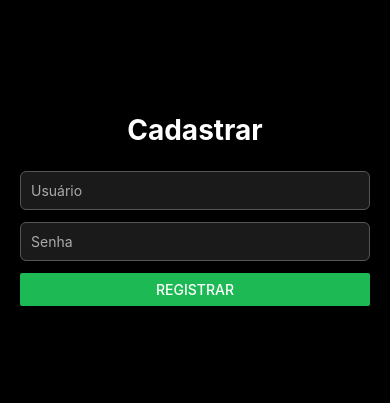
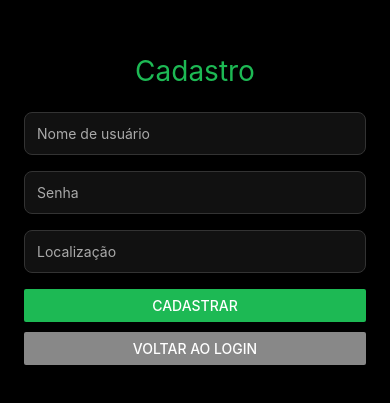
Before and after one commit to GS-Mobile-2025/StormsTrack, a React Native app in the folder storms-app/: screen /Register in a window 390 px wide. Shown: the part 213-616 px from the top of the page. Built offline with nearby package versions, Linux system fonts and the light colour scheme; no server answers.

Commit message:
feat: conecta tela de cadastro ao endpoint de criação de usuário

```diff
--- a/storms-app/screens/RegisterScreen.tsx
+++ b/storms-app/screens/RegisterScreen.tsx
@@ -1,6 +1,15 @@
-// screens/RegisterScreen.tsx
 import React, { useState } from 'react';
-import { View, Text, TextInput, Button, StyleSheet, Alert } from 'react-native';
+import {
+  View,
+  Text,
+  TextInput,
+  Button,
+  StyleSheet,
+  Alert,
+  KeyboardAvoidingView,
+  Platform,
+  ScrollView
+} from 'react-native';
 import { NativeStackNavigationProp } from '@react-navigation/native-stack';
 import { RootStackParamList } from '../types';
 import { API_URL } from '../types/config';
@@ -12,66 +21,90 @@ type Props = {
 export default function RegisterScreen({ navigation }: Props) {
   const [username, setUsername] = useState('');
   const [password, setPassword] = useState('');
+  const [location, setLocation] = useState('');
 
   const handleRegister = async () => {
+    if (!username || !password || !location) {
+      Alert.alert('Erro', 'Preencha todos os campos!');
+      return;
+    }
+
     try {
       const response = await fetch(`${API_URL}/users`, {
         method: 'POST',
         headers: { 'Content-Type': 'application/json' },
-        body: JSON.stringify({ username, password })
+        body: JSON.stringify({ username, password, location })
       });
 
-      if (!response.ok) throw new Error('Erro ao cadastrar');
+      if (!response.ok) {
+        const text = await response.text();
+        throw new Error(text);
+      }
 
-      Alert.alert('Cadastro realizado com sucesso!');
+      Alert.alert('Sucesso', 'Usuário cadastrado com sucesso!');
       navigation.navigate('Login');
     } catch (error: any) {
-      Alert.alert('Erro no cadastro', error.message);
+      Alert.alert('Erro no cadastro', error.message || 'Erro inesperado');
     }
   };
 
   return (
-    <View style={styles.container}>
-      <Text style={styles.title}>Cadastrar</Text>
+    <KeyboardAvoidingView behavior={Platform.OS === 'ios' ? 'padding' : undefined} style={styles.container}>
+      <ScrollView contentContainerStyle={styles.inner}>
+        <Text style={styles.title}>Cadastro</Text>
+
         <TextInput
-        placeholder="Usuário"
+          placeholder="Nome de usuário"
           placeholderTextColor="#aaa"
+          style={styles.input}
+          value={username}
           onChangeText={setUsername}
-        style={styles.input}
         />
         <TextInput
           placeholder="Senha"
           placeholderTextColor="#aaa"
-        onChangeText={setPassword}
           secureTextEntry
           style={styles.input}
+          value={password}
+          onChangeText={setPassword}
         />
-      <Button title="Registrar" onPress={handleRegister} color="#1db954" />
+        <TextInput
+          placeholder="Localização"
+          placeholderTextColor="#aaa"
+          style={styles.input}
+          value={location}
+          onChangeText={setLocation}
+        />
+
+        <Button title="Cadastrar" onPress={handleRegister} color="#1db954" />
+        <View style={{ marginTop: 10 }}>
+          <Button title="Voltar ao login" onPress={() => navigation.navigate('Login')} color="#888" />
         </View>
+      </ScrollView>
+    </KeyboardAvoidingView>
   );
 }
 
 const styles = StyleSheet.create({
-  container: {
-    flex: 1,
-    backgroundColor: '#000',
+  container: { flex: 1, backgroundColor: '#000' },
+  inner: {
+    flexGrow: 1,
     justifyContent: 'center',
-    padding: 20,
+    padding: 24
   },
   title: {
     fontSize: 28,
-    fontWeight: 'bold',
-    color: '#fff',
+    color: '#1db954',
     textAlign: 'center',
-    marginBottom: 24,
+    marginBottom: 24
   },
   input: {
     borderWidth: 1,
-    borderColor: '#555',
+    borderColor: '#333',
     color: '#fff',
-    marginBottom: 12,
-    padding: 10,
-    borderRadius: 6,
-    backgroundColor: 'rgba(255, 255, 255, 0.1)',
-  },
+    backgroundColor: '#111',
+    padding: 12,
+    marginBottom: 16,
+    borderRadius: 8
+  }
 });
```
Lines whose indentation alone changed are shown as unchanged.
